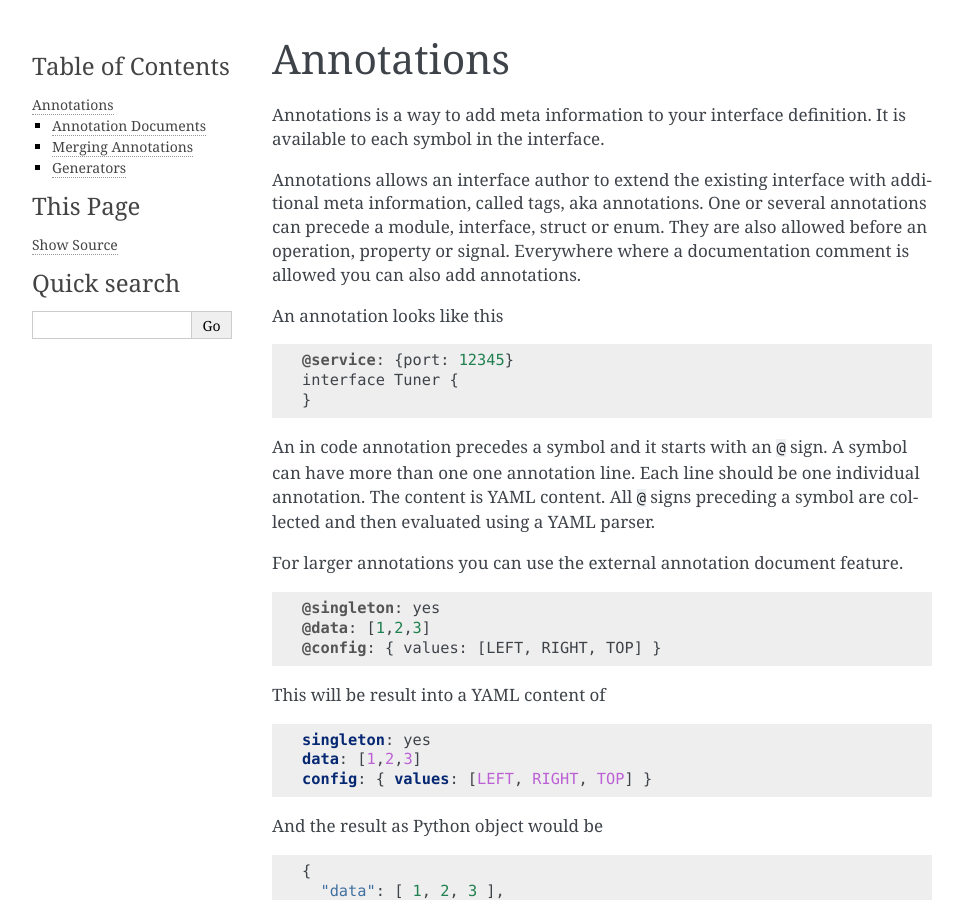
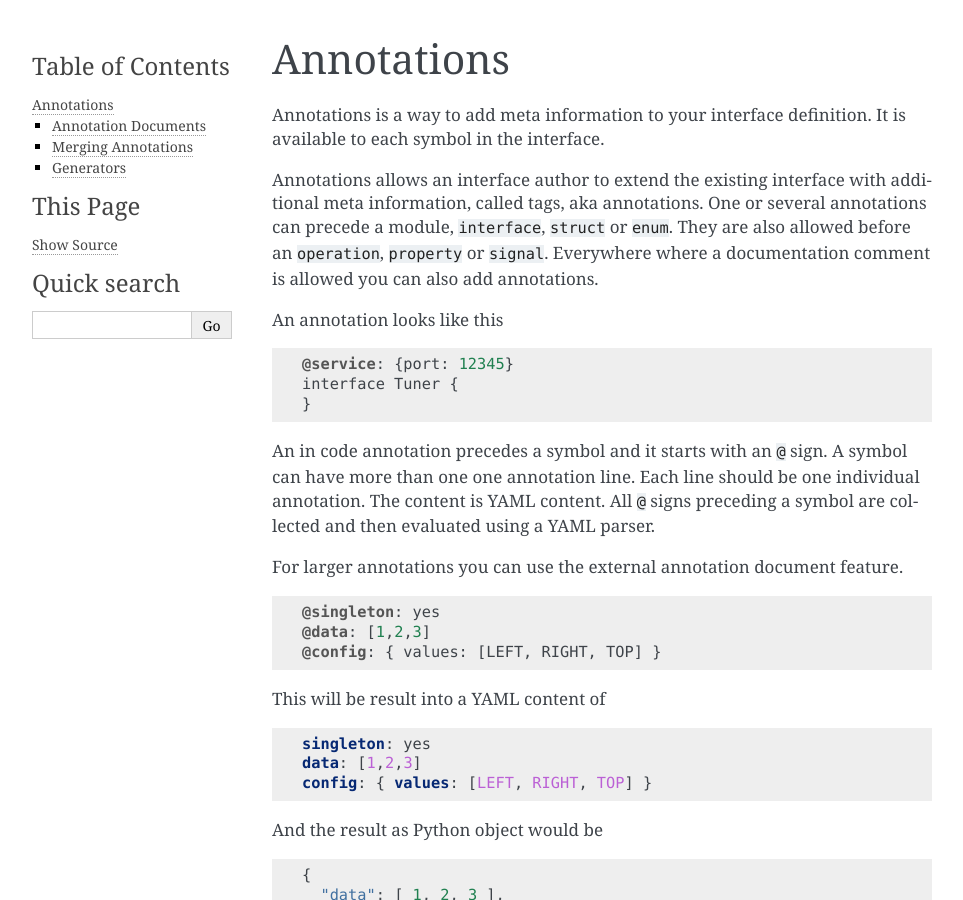
Before and after one commit to Pelagicore/qface, a Sphinx documentation site: the page built from docs/annotations.rst, in a window 1280 px wide and 900 px high. Shown: the whole window, without its empty margins (148-1111 px from the left). Built offline with Sphinx 7.4.7, drawn with Linux system fonts in a browser that asks for light colours.

Commit message:
minor doc update

```diff
--- a/docs/annotations.rst
+++ b/docs/annotations.rst
@@ -5,7 +5,7 @@ Annotations
 Annotations is a way to add meta information to your interface definition. It
 is available to each symbol in the interface.
 
-Annotations allows an interface author to extend the existing interface with additional meta information, called tags, aka annotations. One or several annotations can precede a module, interface, struct or enum. They are also allowed before an operation, property or signal. Everywhere where a documentation comment is allowed you can also add annotations.
+Annotations allows an interface author to extend the existing interface with additional meta information, called tags, aka annotations. One or several annotations can precede a module, ``interface``, ``struct`` or ``enum``. They are also allowed before an ``operation``, ``property`` or ``signal``. Everywhere where a documentation comment is allowed you can also add annotations.
 
 An annotation looks like this
 
```
